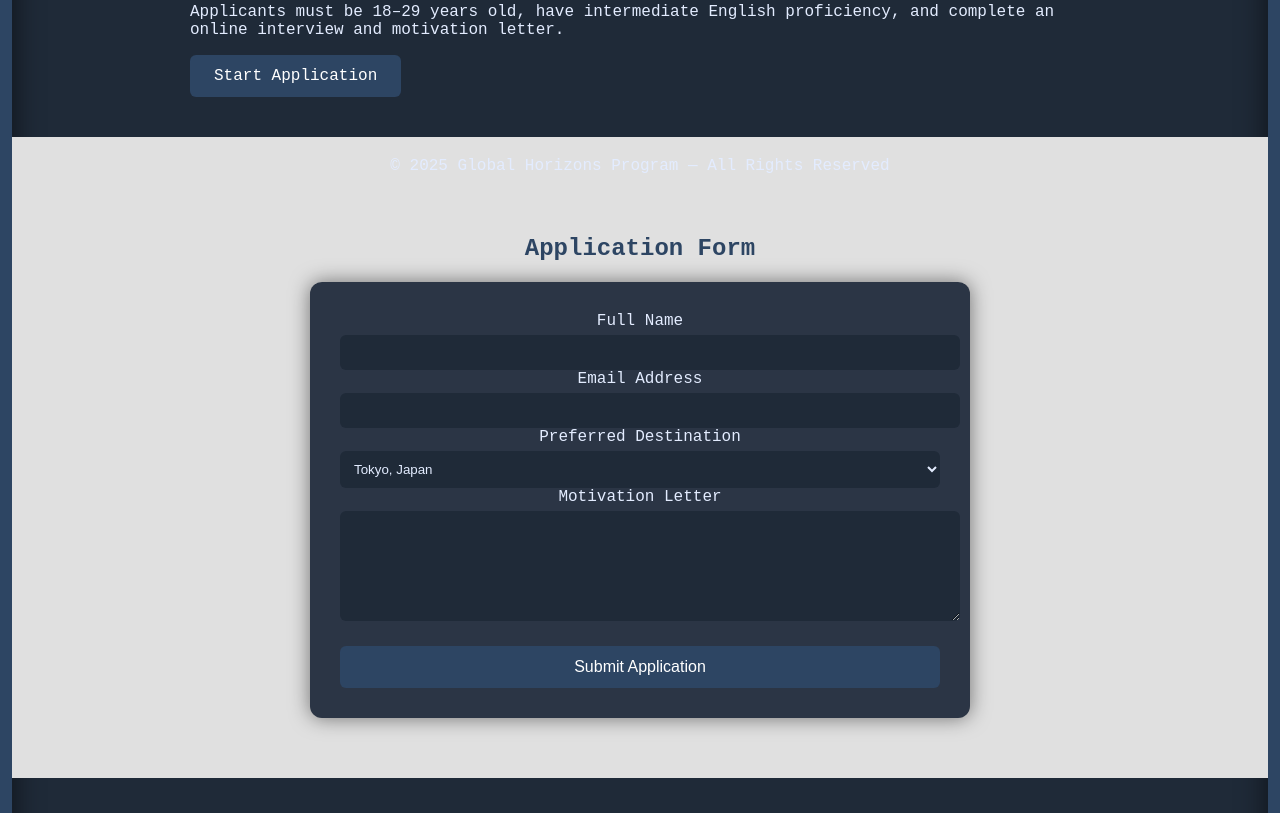
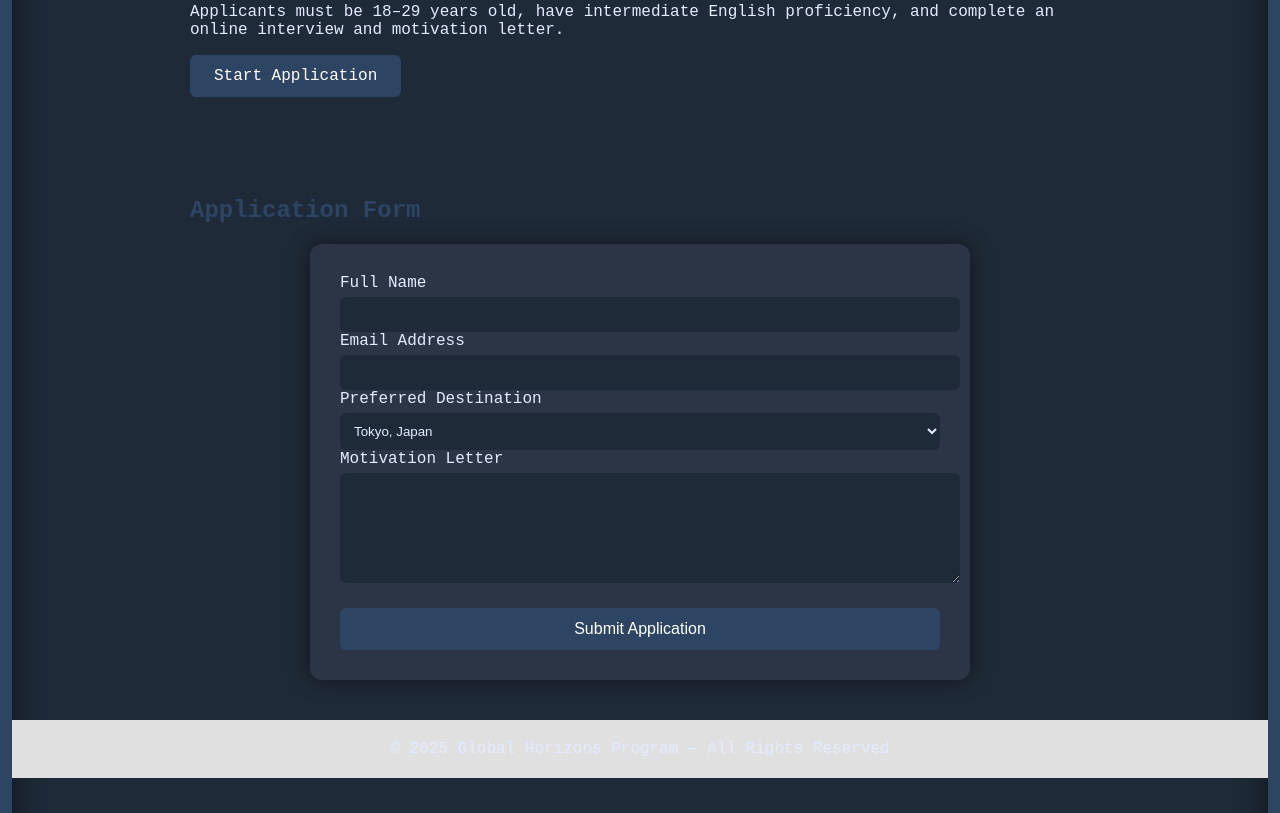
Before and after one commit to GLOBAL-HORIZONS/GLOBAL-HORIZONS, a plain HTML site: page index.html in a window 1280 px wide. Shown: the part 987-1800 px from the top of the page. Drawn offline with Linux system fonts and the light colour scheme.

Commit message:
Update index.html

```diff
--- a/index.html
+++ b/index.html
@@ -57,9 +57,7 @@
         <a href="#application_form" class="btn">Start Application</a>
     </section>
 
-    <footer>
-        © 2025 Global Horizons Program — All Rights Reserved
-        <section class="section" id="application_form">
+    <section class="section" id="application_form">
         <h2>Application Form</h2>
         <form style="background:#2B3545; padding:30px; border-radius:12px; box-shadow:0 0 20px rgba(0,0,0,0.5); max-width:600px; margin:auto;">
             <label>Full Name</label>
@@ -85,7 +83,7 @@
         </form>
     </section>
 
-    </footer>
+<footer>© 2025 Global Horizons Program — All Rights Reserved</footer>
 
     <section class="section" id="application_form">
         <h2>Application Form</h2>
```
